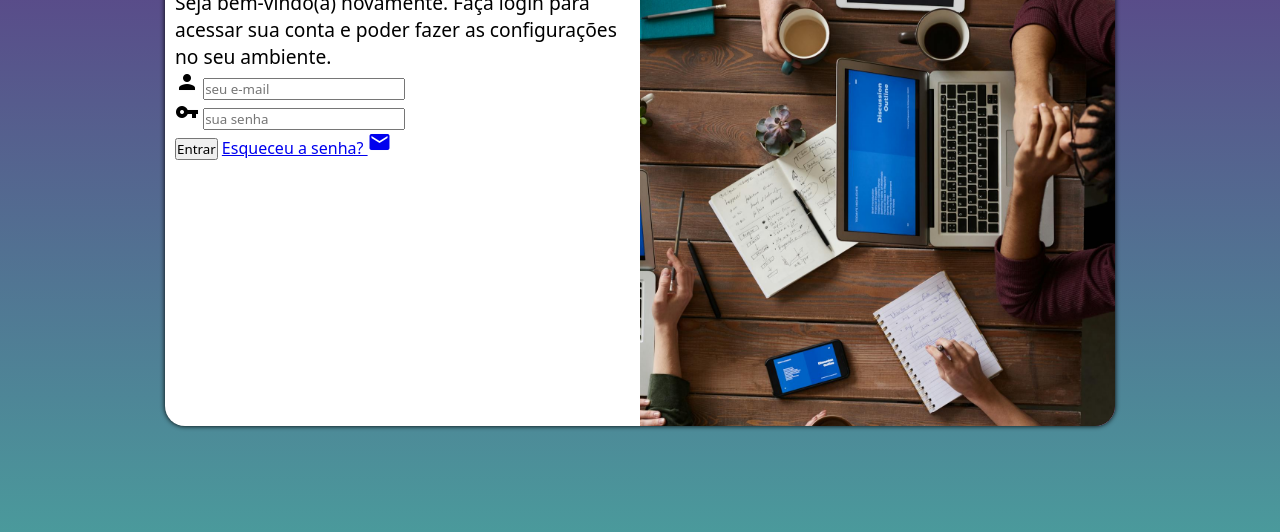
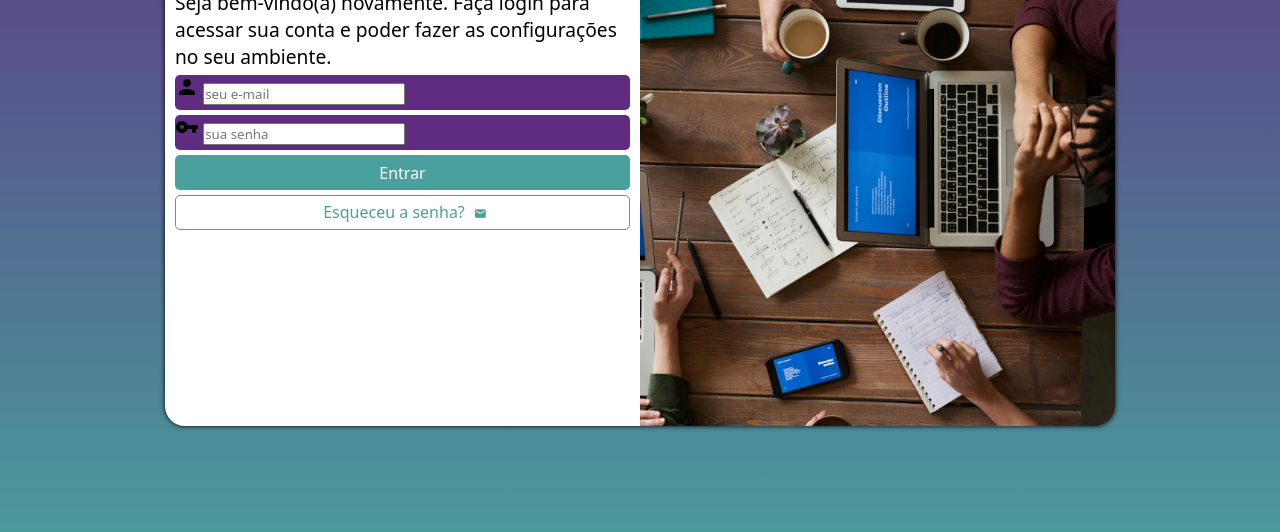
Before and after one commit to AnthonyRocha951/Tela-De-Login, a plain HTML site: page index.html in a window 1280 px wide. Shown: the part 224-756 px from the top of the page. Drawn offline with Linux system fonts and the light colour scheme.

Commit message:
style do formulario

```diff
--- a/estilos/style.css
+++ b/estilos/style.css
@@ -60,3 +60,61 @@ lilas: #5f2c82
  div#formulario p {
    font-size: 0.8em;
  }
+
+ div.campo {
+   display: block;
+   width: 100%;
+   height: 35px;
+   background-color: #5f2c82;
+   border-radius: 5px;
+   margin: 5px 0px;
+ }
+
+ form > input[type=submit] {
+   display: block;
+   font-size: 1em;
+   width: 100%;
+   height: 35px;
+   background-color: #49a09d;
+   color: white;
+   border-radius: 5px;
+   border: none;
+   cursor: pointer;
+   transition: .5s;
+ }
+
+ form > input[type=submit]:hover {
+   background-color: white;
+   color: #49a09d;
+   border: solid 1px #49a09d;
+   transition: .5s;
+ }
+
+ form > a.botao {
+   display: block;
+   text-align: center;
+   font-size: 1em;
+   width: 100%;
+   height: 35px;
+   padding-top: 5px;
+   margin-top: 5px;
+   text-decoration: none;
+   background-color: white;
+   color: #49a09d;
+   border: solid 1px #49a09d;
+   border-radius: 5px;
+   transition: .5s;
+ }
+
+ form > a.botao:hover {
+   background-color: #49a09d;
+   color: white;
+   transition: .5s;
+ }
+
+ form > a.botao i {
+   position: relative;
+   top: 2px;
+   left: 5px;
+   font-size: 0.8em;
+ }
--- a/index.html
+++ b/index.html
@@ -40,8 +40,8 @@
                         <input type="password" name="senha" id="isenha" placeholder="sua senha" autocomplete="current-password" required minlength="8" maxlength="20">
                     </div>
 
-                    <input type="submit" value="Entrar" class="botao">
-                    <a href="esqueci.html" class="botao-s">
+                    <input type="submit" value="Entrar">
+                    <a href="esqueci.html" class="botao">
                         Esqueceu a senha? <i class="material-icons">mail</i>
                     </a>
 
```
